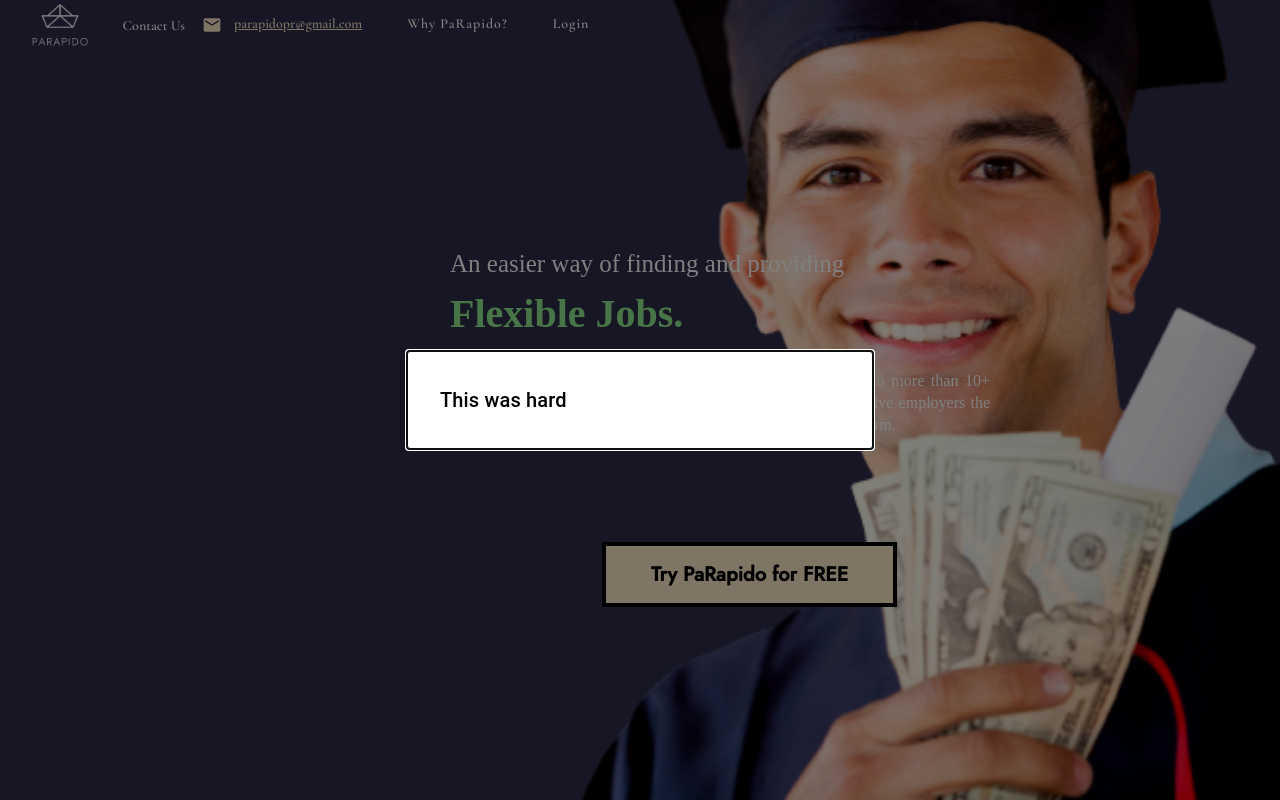
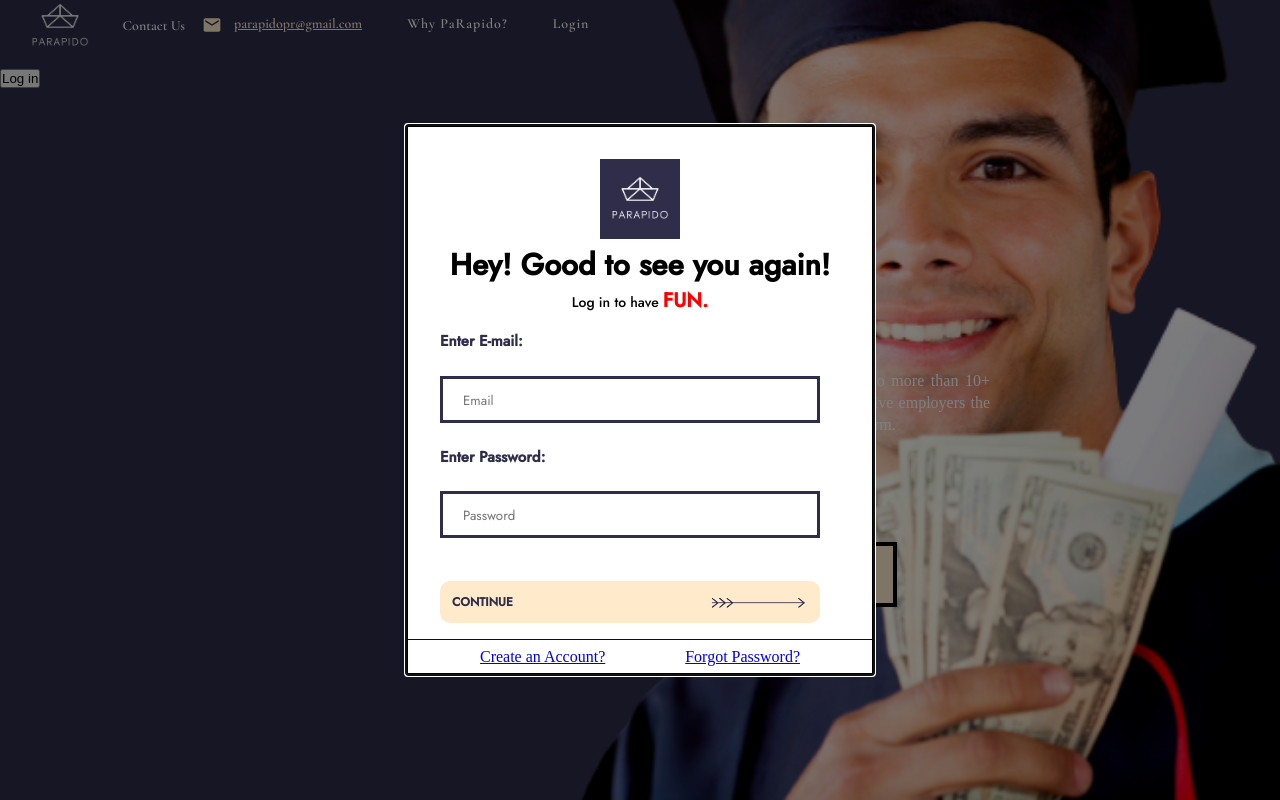
Before and after one commit to Mariie97/Capstone-QWERTY-Dev-Solutions-Team, a React (Create React App) app in the folder parapido-gui/: page / in a window 1280 px wide. Both pictures are taken after a click on the element "Login". Built offline with nearby package versions, Linux system fonts and the light colour scheme.

Commit message:
styled and finished on the login modal basic logic

```diff
--- a/parapido-gui/src/App.js
+++ b/parapido-gui/src/App.js
@@ -1,7 +1,7 @@
 
 import React from 'react';
 import { BrowserRouter, Route, Switch, Redirect } from 'react-router-dom';
-import {withCookies} from "react-cookie";
+import { withCookies } from "react-cookie";
 import LandingPage from "./Components/LandingPage";
 import LoginPage from "./Components/LoginPage";
 import ProfilePage from "./Components/ProfilePage";
@@ -12,10 +12,10 @@ import NavBar from './Components/NavBar';
 
 class App extends React.Component {
 
+    render() {
 
+        const is_auth = localStorage.getItem('is_auth') === 'true';
 
-    render() {
-        const is_auth = localStorage.getItem('is_auth') === 'true';
 
         return (
 
@@ -28,41 +28,32 @@ class App extends React.Component {
                     render={() => (
                     <React.Fragment>
                     <LandingPage />
+                    <LoginPage />
                     </React.Fragment>
                 )}
                     />
-                        <Route
-                            exact
-                            path='/login'
-                            render={() => (
-                                is_auth ?
-                                    <Redirect to='/jobdashboard'/> :
-                                        <LoginPage />
-                            )}
-                        />
 
-                        {/* TODO */}
-                        {/* {is_auth &&} else redirect to landing page */}
-
-
+                {is_auth?
+                    <div>
                     <Route
                     exact
                     path='/profile'
                     render={() => (
-                                !is_auth ?
-                                    <Redirect to='/'/> :
+
                     <React.Fragment>
                     <NavBar cookies= {this.props.cookies} />
                     <ProfilePage  cookies={this.props.cookies}/>
                     </React.Fragment>
+
                 )}
                     />
+
                     <Route
                     exact
-                            path='/editprofile'
+                    path='/signup'
                     render={() => (
                     <React.Fragment>
-                                   <h1>Edit Profile</h1>
+                    <h1>Register Account</h1>
                     </React.Fragment>
                 )}
                     />
@@ -75,13 +66,18 @@ class App extends React.Component {
                     <NavBar cookies= {this.props.cookies} />
                     <JobDashboardPage />
                     </React.Fragment>
+
                 )}
                     />
+                    </div>: <Redirect to=""/>
+
+
+                        }
+
 
                     </Switch>
                 </div>
             </BrowserRouter>
-
         );
     }
 }
--- a/parapido-gui/src/Components/LandingPage.js
+++ b/parapido-gui/src/Components/LandingPage.js
@@ -10,12 +10,13 @@ export class Landing extends Component {
 
 	constructor(props){
 		super(props);
-		this.showLoginModal = this.showLoginModal.bind(this);
+
 
 	this.state = {
 		showLogin: false
 	}
 
+	this.showLoginModal = this.showLoginModal.bind(this);
 	}
 
 	componentDidMount() {
--- a/parapido-gui/src/Components/LoginModal.js
+++ b/parapido-gui/src/Components/LoginModal.js
@@ -1,18 +1,21 @@
 
 import React, {Component} from "react";
+import { Link, Redirect} from "react-router-dom";
+import "../Layouts/LoginModal.css"
 import StyledEngineProvider from '@material-ui/styles/StylesProvider';
 import { Box } from "@material-ui/core";
-import { Typography } from '@material-ui/core';
 import { Modal } from '@material-ui/core';
+import loginModalLogo from '../Static/Images/Pa_Rapido_logo_bgPalette.png';
+import continueArrow from '../Static/Images/continueArrow.png'
+
 const style = {
-
     position: 'absolute',
     top: '50%',
     left: '50%',
     transform: 'translate(-50%, -50%)',
     width: 400,
     bgcolor: 'background.paper',
-    border: '2px solid #000',
+    border: '3px solid black',
     boxShadow: 24,
     p: 4,
 
@@ -20,28 +23,112 @@ const style = {
 
 export class LoginModal extends Component {
 
+    constructor(props){
+       super(props)
+
+       this.state = {
+         email : '',
+         password: '',
+         login_success: false
+       }
+
+       this.handleChange = this.handleChange.bind(this);
+       this.handleOnClick = this.handleOnClick.bind(this);
+    }
+
+    handleOnClick() {
+      const {email, password} = this.state;
+
+      fetch('/login',{
+          method: 'POST',
+          headers: {'Content-Type': 'application/json'},
+          body: JSON.stringify({
+              email: email,
+              password: password
+
+          })
+      }).then(response => {
+          if(response.status === 200) {
+              localStorage.setItem('is_auth', 'true');
+              response.json().then(data => {
+                  localStorage.setItem('user_id', data.user_id);
+                  localStorage.setItem('type', data.type);
+                  this.setState({login_success: true});
+              })}
+      })
+  }
+
+    handleChange(event){
+        const {name, value} = event.target
+        console.log(name)
+        console.log(value)
+        this.setState({[name]:value})
+    }
+
     render() {
+
       const {isOpen, toggle} = this.props;
+      const { login_success } = this.state;
 
       return (
         <StyledEngineProvider injectFirst>
+        {login_success ? <Redirect to='/jobdashboard'/> :
         <div>
           <Modal
             open={isOpen}
             onClose={toggle}
-            aria-labelledby="modal-modal-title"
-            aria-describedby="modal-modal-description"
+            style={{textAlign:"center"}}
           >
             <Box sx={style}>
-              <Typography id="modal-modal-title" variant="h6" component="h2">
-                This was hard
-              </Typography>
+                <img src={loginModalLogo} alt="login logo" style={login_logostyle}/>
+                <div className="first-point-login-modal"> Hey! Good to see you again!</div>
+                <div className="second-point-login-modal">
+                <div className="first-text-login-modal"> Log in to have</div>
+                <div className="second-text-login-modal"> FUN.</div>
+                </div>
+
+                <div className="body-container-login-modal">
+                <label className="third-point-login-modal"> Enter E-mail: </label>
+                <input className="input-login-modal" type="text" id="email" name="email" placeholder="Email" onChange={this.handleChange}></input>
+                <label className="third-point-login-modal"> Enter Password: </label>
+                <input className="input-login-modal" type="text" id="password" name="password" placeholder="Password" onChange={this.handleChange}></input>
+                <button onClick={this.handleOnClick} className="login-modal-continue-button">
+                <div className="text-button-login-modal">
+                  CONTINUE
+                </div>
+                </button>
+                </div>
+
+                <img style ={continue_arrow_image_resize} src={continueArrow} alt="continue arrow" />
+                <hr className="line-login-modal"></hr>
+                <ul className="footer-flex-login-modal">
+                <Link to={"/signup"} id="visited-login-modal"> Create an Account? </Link>
+                <Link to={"#"} className="visited-login-modal" id="visited-login-modal"> Forgot Password? </Link>
+                </ul>
             </Box>
           </Modal>
         </div>
+    }
         </StyledEngineProvider>
       );
     }
 }
 
+
+ // small icons and elements css
+
+ const login_logostyle = {
+	width: 80,
+	height: 80,
+
+}
+
+const continue_arrow_image_resize = {
+  height: 80,
+  width: 100,
+  position: "inherit",
+  bottom: 25,
+  left: 300,
+}
+
 export default LoginModal;
--- a/parapido-gui/src/Components/LoginPage.js
+++ b/parapido-gui/src/Components/LoginPage.js
@@ -6,7 +6,6 @@ class Login extends Component {
     constructor(props) {
         super(props);
         this.state = {login_success: false};
-
         this.handleOnClick = this.handleOnClick.bind(this);
     }
 
--- a/parapido-gui/src/Components/NavBar.js
+++ b/parapido-gui/src/Components/NavBar.js
@@ -96,8 +96,8 @@ export class NavBar extends Component {
                             </li>
                             <li>
                                 <div>
+                                <div onClick = {this.handleLogOut} id="logout"> Log Out </div>
                                 {logout_success && <Redirect to='/'/>}
-                                <div onClick = {this.handleLogOut} id="logout"> Log Out </div>
                                 </div>
                             </li>
                         </ul>
--- /dev/null
+++ b/parapido-gui/src/Layouts/LoginModal.css
@@ -0,0 +1,125 @@
+@import url("https://fonts.googleapis.com/css2?family=Jost:wght@200;300;400;500");
+@import url("https://fonts.googleapis.com/css2?family=Cormorant+Garamond:ital,wght@0,400;0,600;1,300;1,500&display==swap");
+
+/* text */
+
+.first-point-login-modal{
+    font-family: "Jost";
+    font-weight: bold;
+    font-size: 30px;
+}
+
+
+.second-point-login-modal{
+    display: flex;
+    flex-direction: row;
+    justify-content: center;
+    font-family: "Jost";
+    font-weight: 500;
+    font-size: 14px;
+}
+
+.first-text-login-modal{
+    position: relative;
+    top: 6px;
+}
+
+/* fun. */
+.second-text-login-modal{
+    margin-left: 4px;
+    color:red;
+    font-weight: bold;
+    font-size: 20px;
+
+
+}
+
+.third-point-login-modal{
+    font-family: "Jost";
+    font-weight: bold;
+    font-size: 15px;
+    color: #2F2D4A;
+}
+
+/* inputs and labels */
+
+.body-container-login-modal{
+    display: flex;
+    flex-direction: column;
+    line-height: 3.5;
+    text-align: left;
+}
+
+.input-login-modal {
+    font-family: "Jost";
+    width: 95%;
+    padding: 12px 20px;
+    padding-bottom: 10px;
+    margin: 8px 0;
+    box-sizing: border-box;
+    border: 3px solid #2F2D4A;
+    outline: none;
+}
+
+.input-login-modal:focus{
+    background-color: #FFEBCC;
+}
+
+/* button */
+
+.login-modal-continue-button{
+    width: 95%;
+    margin-top: 35px;
+    padding-bottom: 20px;
+    background-color: #FFEBCC;
+    border: 2px solid #FFEBCC;
+    border-radius: 10px;
+}
+
+.text-button-login-modal{
+    float: left;
+    position: relative;
+    top: 10px;
+    left: 10px;
+    font-family: "Jost";
+    font-weight: bold;
+    font-size:12px;
+    color: #2F2D4A;
+}
+
+/* footer */
+
+.footer-flex-login-modal{
+    display: flex;
+    flex-direction: row;
+    text-align: center;
+    justify-content: space-around;
+    width: 100%;
+    position: relative;
+    top: 25px;
+
+    /* testing pusposes */
+    /* border-top: 1px solid black; */
+
+}
+
+.line-login-modal{
+    display: block;
+    height: 1px;
+    border: 0;
+    border-top-color: currentcolor;
+    border-top-style: none;
+    border-top-width: 0px;
+    border-top: 1px solid rgb(17, 13, 13);
+    margin: 1em 0;
+    padding: 0;
+    width: 100%;
+    position: inherit;
+    right: 0px;
+}
+
+/* make hyperlinks stay blue */
+
+#visited-login-modal:visited {
+    color: blue;
+}
```
Also changed, not shown: parapido-gui/src/Static/Images/Pa_Rapido_logo_bgPalette.png (added), parapido-gui/src/Static/Images/continueArrow.png (added). Lines whose indentation alone changed are shown as unchanged.
